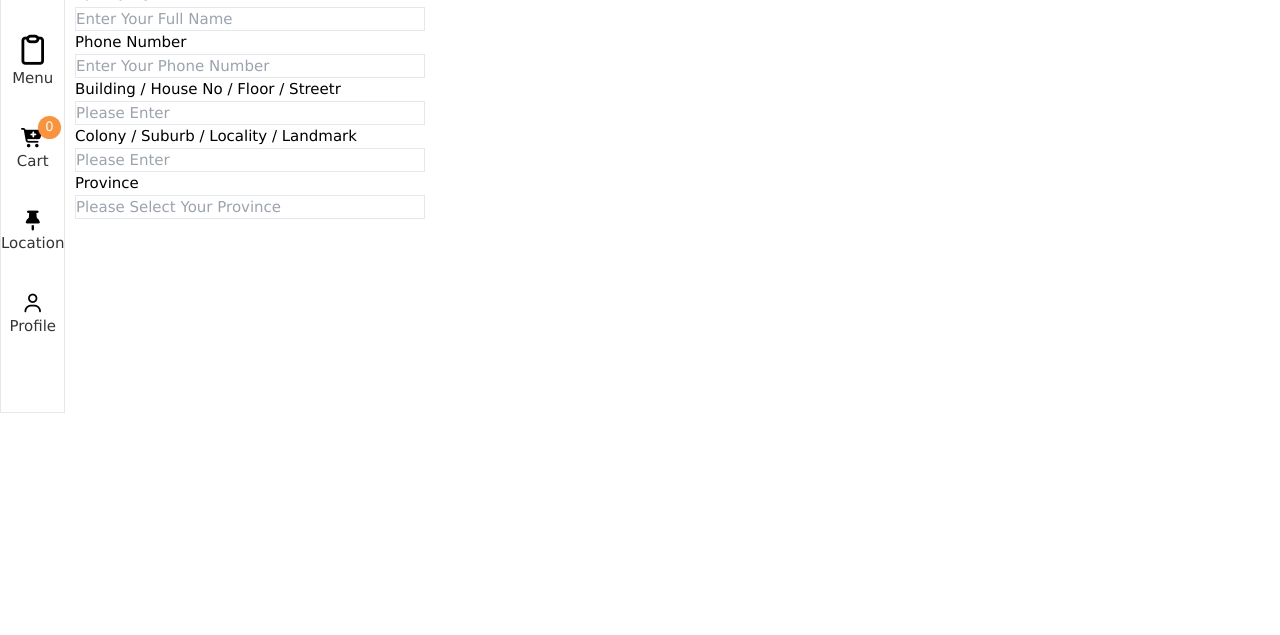
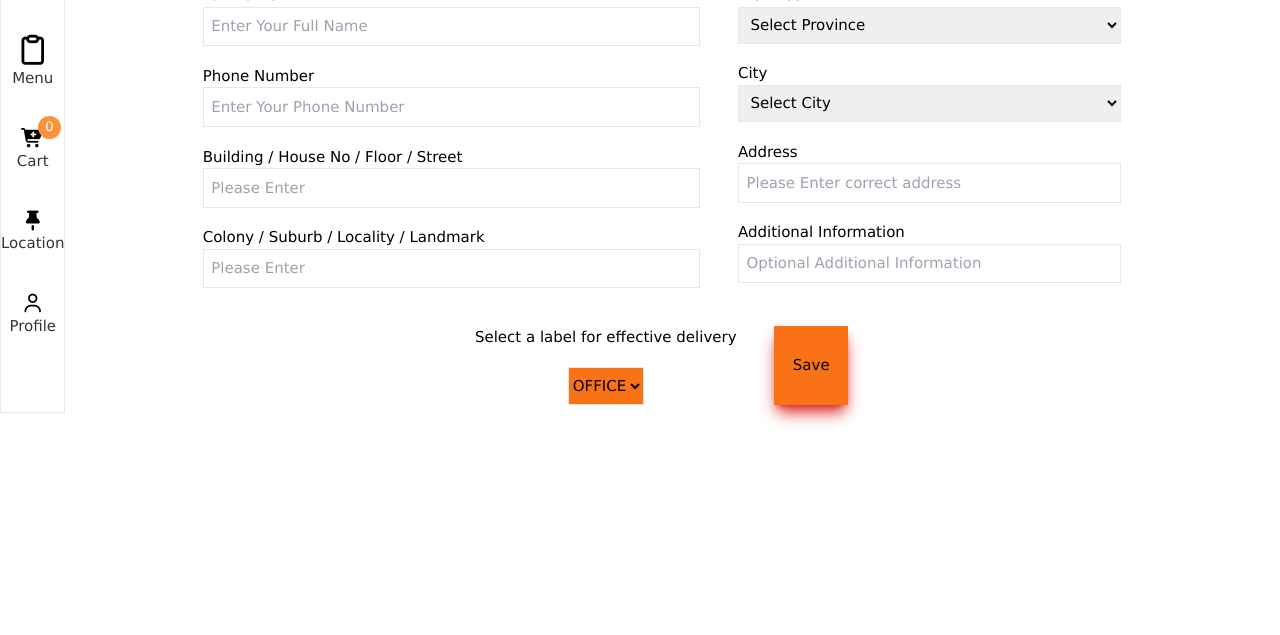
Before and after one commit to Bhattii/Pizza_Hut, a website: page pages/Delivery.html in a window 1280 px wide. Shown: the part 165-800 px from the top of the page. Drawn offline with nearby package versions, Linux system fonts and the light colour scheme.

Commit message:
delivery page

```diff
--- a/pages/Delivery.html
+++ b/pages/Delivery.html
@@ -304,7 +304,7 @@
 				</ul>
 			</menu>
 
-			<main class="">
+			<main class="w-11/12">
 				<header
 					class="fixed top-0 left-[65px] right-0 p-1 shadow-md bg-white z-10 opacity-90">
 					<div class="flex justify-between mx-2">
@@ -326,60 +326,136 @@
 					</div>
 				</header>
 
-				<section class="relative top-20 left-20">
-					<h1 class="w-full text-center">Delivery Information</h1>
+				<section
+					class="relative top-20 left-20 mx-20 flex flex-col justify-center items-center">
+					<h1 class="text-center">Delivery Information</h1>
 					<form
 						action=""
-						class="">
-						<div>
+						class="flex flex-col justify-center items-center gap-10">
+						<div class="flex gap-10 justify-center">
+							<div class="flex flex-col gap-5">
 								<label for="name"
-								>Full Name<br />
+									>Full Name
 									<input
 										type="text"
 										id="name"
 										placeholder="Enter Your Full Name"
-									class="border w-full" /> </label
-							><br />
+										class="border w-full p-2"
+										required
+								/></label>
 
 								<label for="phone"
-								>Phone Number <br />
+									>Phone Number
 									<input
 										type="text"
 										id="phone"
 										placeholder="Enter Your Phone Number"
-									class="border w-full"
+										class="border w-full p-2"
+										required
 								/></label>
-							<br />
 
 								<label for="build"
-								>Building / House No / Floor / Streetr <br />
+									>Building / House No / Floor / Street
 									<input
 										type="text"
 										id="build"
 										placeholder="Please Enter"
-									class="border w-full"
+										class="border w-full p-2"
+										required
 								/></label>
-							<br />
 
 								<label for="colony"
-								>Colony / Suburb / Locality / Landmark <br />
+									>Colony / Suburb / Locality / Landmark
 									<input
 										type="text"
 										id="colony"
 										placeholder="Please Enter"
-									class="border w-full"
+										class="border w-full p-2"
+										required
 								/></label>
 							</div>
-						<div>
+
+							<div class="flex flex-col gap-5">
 								<label for="province"
-								>Province <br />
+									>Province
+									<select
+										class="border w-full p-2"
+										name="province"
+										id="province"
+										required>
+										<option value="">Select Province</option>
+										<option value="Punjab">Punjab</option>
+										<option value="KPK">KPK</option>
+										<option value="Sindh">Sindh</option>
+										<option value="Azad Kashmir">Azad Kashmir</option>
+										<option value="Balochistan">Balochistan</option>
+										<option value="Federal Administered Tribal Areas">
+											Federal Administered Tribal Areas
+										</option>
+										<option value="Gilgit-Baltistan">Gilgit-Baltistan</option>
+										<option value="Islamabad">Islamabad</option>
+									</select>
+								</label>
+
+								<label for="city"
+									>City
+									<select
+										class="border w-full p-2"
+										name="city"
+										id="city"
+										required>
+										<option value="">Select City</option>
+									</select>
+								</label>
+
+								<label for="address"
+									>Address
 									<input
+										class="w-full border p-2"
 										type="text"
-									id="province"
-									placeholder="Please Select Your Province"
-									class="border w-full"
-							/></label>
-							<br />
+										id="address"
+										placeholder="Please Enter correct address"
+										required />
+								</label>
+								<label for="addtion"
+									>Additional Information
+									<input
+										class="w-full border p-2"
+										type="text"
+										id="addtion"
+										placeholder="Optional Additional Information"
+										required />
+								</label>
+							</div>
+						</div>
+						<div class="flex gap-10">
+							<label
+								for="home-office"
+								class="flex flex-col gap-5">
+								Select a label for effective delivery
+								<div class="flex gap-5 justify-center items-center">
+									<select
+										name=""
+										id="home-office"
+										class="border h-10 bg-orange-500">
+										<option
+											value="Office"
+											class="border p-5 shadow-xl">
+											OFFICE
+										</option>
+										<option
+											value="Home"
+											class="border p-5 shadow-xl">
+											HOME
+										</option>
+									</select>
+								</div>
+							</label>
+							<button
+								type="submit"
+								class="bg-orange-500 px-5 py-3 hover:bg-blue-800 shadow-lg shadow-red-600">
+								Save
+							</button>
 						</div>
 					</form>
 				</section>
@@ -387,5 +463,6 @@
 		</div>
 
 		<script src="../src/script.js"></script>
+		<script src="delivery.js"></script>
 	</body>
 </html>
--- /dev/null
+++ b/pages/delivery.js
@@ -0,0 +1,35 @@
+const cities = {
+	Punjab: ['Lahore', 'Faisalabad', 'Rawalpindi', 'Multan', 'Gujranwala'],
+	KPK: ['Peshawar', 'Mardan', 'Abbottabad', 'Swat', 'Kohat'],
+	Sindh: ['Karachi', 'Hyderabad', 'Sukkur', 'Larkana', 'Nawabshah'],
+	'Azad Kashmir': ['Muzaffarabad', 'Mirpur', 'Rawalakot'],
+	Balochistan: ['Quetta', 'Gwadar', 'Turbat', 'Sibi'],
+	'Federal Administered Tribal Areas': [
+		'Bajaur',
+		'Mohmand',
+		'Khyber',
+		'Orakzai',
+		'North Waziristan',
+	],
+	'Gilgit-Baltistan': ['Gilgit', 'Skardu', 'Hunza', 'Diamer'],
+	Islamabad: ['Islamabad'],
+};
+
+// Event listener for the province select dropdown
+document.getElementById('province').addEventListener('change', function () {
+	const province = this.value;
+	const citySelect = document.getElementById('city');
+
+	// Clear the existing city options
+	citySelect.innerHTML = '<option value="">Select City</option>';
+
+	if (province && cities[province]) {
+		// Populate the city dropdown with corresponding cities
+		cities[province].forEach(function (city) {
+			const option = document.createElement('option');
+			option.value = city;
+			option.textContent = city;
+			citySelect.appendChild(option);
+		});
+	}
+});
--- a/src/style.css
+++ b/src/style.css
@@ -1,10 +1,14 @@
-input:checked~.dot {
-    transform: translateX(1.75rem);
-    /* Moves the dot to the right */
-    background-color: orange;
+input:checked ~ .dot {
+	transform: translateX(1.75rem);
+	/* Moves the dot to the right */
+	background-color: orange;
 }
 
-input:checked~.block {
-    background-color: rgba(250, 164, 6, 0.692);
-    /* Changes the background color for the "on" state */
+input:checked ~ .block {
+	background-color: rgba(250, 164, 6, 0.692);
+	/* Changes the background color for the "on" state */
 }
+
+button {
+	pointer-events: auto; /* Ensure default behavior */
+}
```
Also changed, not shown: src/output.css. Lines whose indentation alone changed are shown as unchanged.
